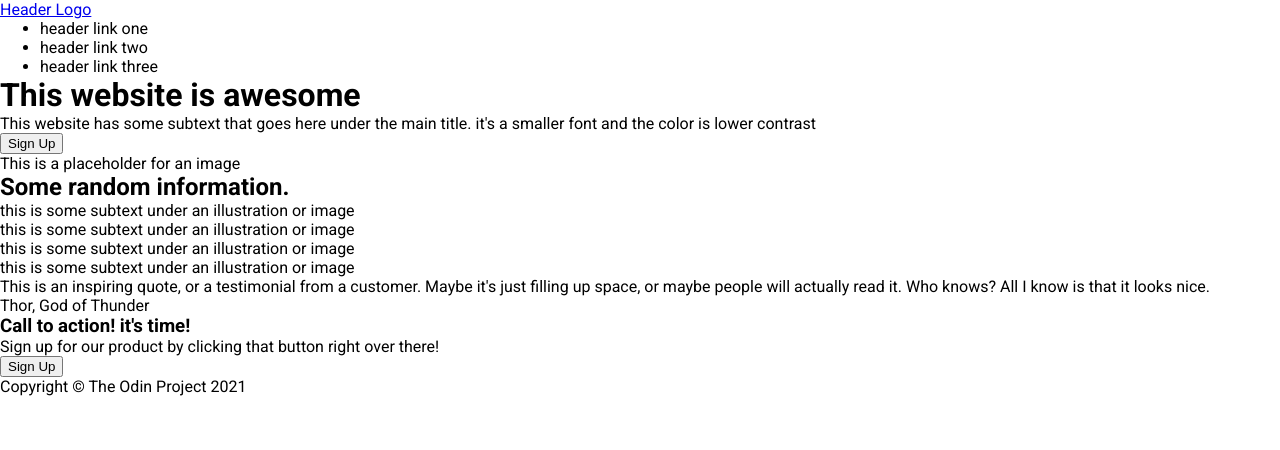
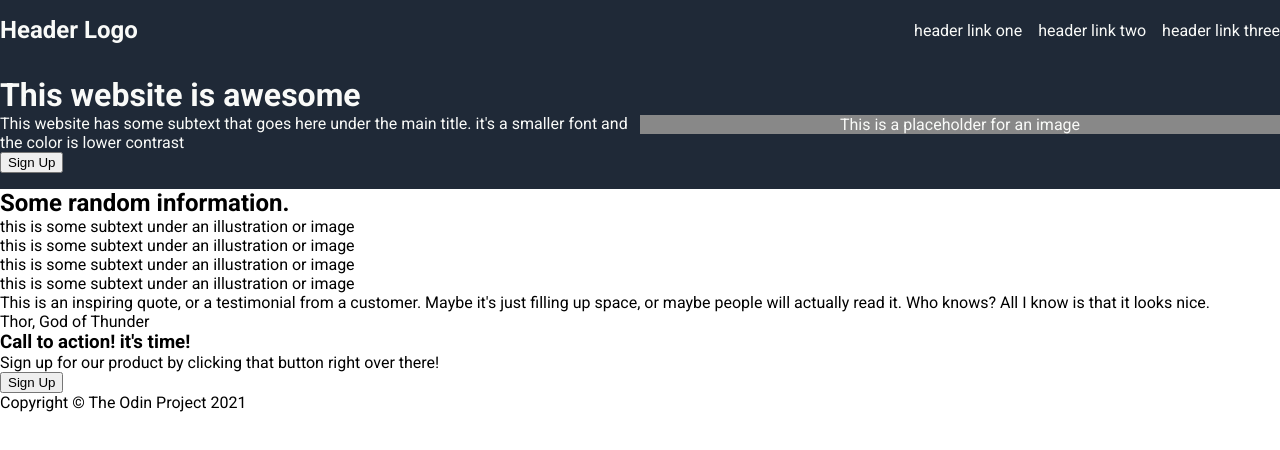
Before and after one commit to DiegoLeonardoSoto/landing-page, a plain HTML site: page index.html in a window 1280 px wide. Drawn offline with Linux system fonts and the light colour scheme.

Commit message:
Add header styles and fix basic structure index.html

```diff
--- a/index.html
+++ b/index.html
@@ -8,6 +8,7 @@
   </head>
   <body>
     <header>
+      <div class="header_container">
         <a href="#">Header Logo</a>
 
         <ul>
@@ -15,18 +16,24 @@
           <li>header link two</li>
           <li>header link three</li>
         </ul>
+      </div>
     </header>
 
     <div class="hero">
+      <div class="hero_container">
         <div class="hero_body">
           <h1>This website is awesome</h1>
           <p>
             This website has some subtext that goes here under the main title.
             it's a smaller font and the color is lower contrast
           </p>
+          <button>Sign Up</button>
         </div>
-      <button>Sign Up</button>
-      <div class="hero_img">This is a placeholder for an image</div>
+
+        <div class="hero_img">
+          <p>This is a placeholder for an image</p>
+        </div>
+      </div>
     </div>
 
     <div class="informationSection">
--- a/style.css
+++ b/style.css
@@ -1,4 +1,10 @@
 @import url('https://fonts.googleapis.com/css2?family=Roboto:ital,wght@0,100;0,300;0,400;0,500;0,700;0,900;1,100;1,300;1,400;1,500;1,700;1,900&display=swap');
+
+:root {
+  --primary-color: #1f2937;
+  --secondary-color: #f9faf8;
+  --accent-color: #3882f6;
+}
 
 * {
   margin: 0;
@@ -6,4 +12,68 @@
 
 body {
   font-family: Roboto;
+  display: flex;
+  flex-direction: column;
 }
+
+a {
+  text-decoration: none;
+  color: inherit;
+}
+
+ul {
+  list-style: none;
+  margin: 0;
+  padding: 0;
+}
+
+ul {
+  display: flex;
+}
+
+header,
+.hero {
+  background-color: var(--primary-color);
+  color: var(--secondary-color);
+  display: flex;
+  align-items: center;
+  flex-direction: column;
+  padding: 1rem;
+}
+
+.header_container,
+.hero_container {
+  display: flex;
+  width: 80rem;
+  align-items: center;
+}
+
+.header_container {
+  justify-content: space-between;
+}
+
+.header_container > a {
+  font-size: 24px;
+  font-weight: bold;
+}
+
+.header_container > ul {
+  gap: 1rem;
+}
+
+.hero_body,
+.hero_img {
+  flex: 1;
+}
+
+.hero_img {
+  text-align: center;
+  width: 100%;
+  background-color: #888888;
+  color: var(--secondary-color);
+}
+
+.hero > .hero_body > h1 {
+  font-size: 3rem;
+  font-weight: 700;
+}
```
Lines whose indentation alone changed are shown as unchanged.
